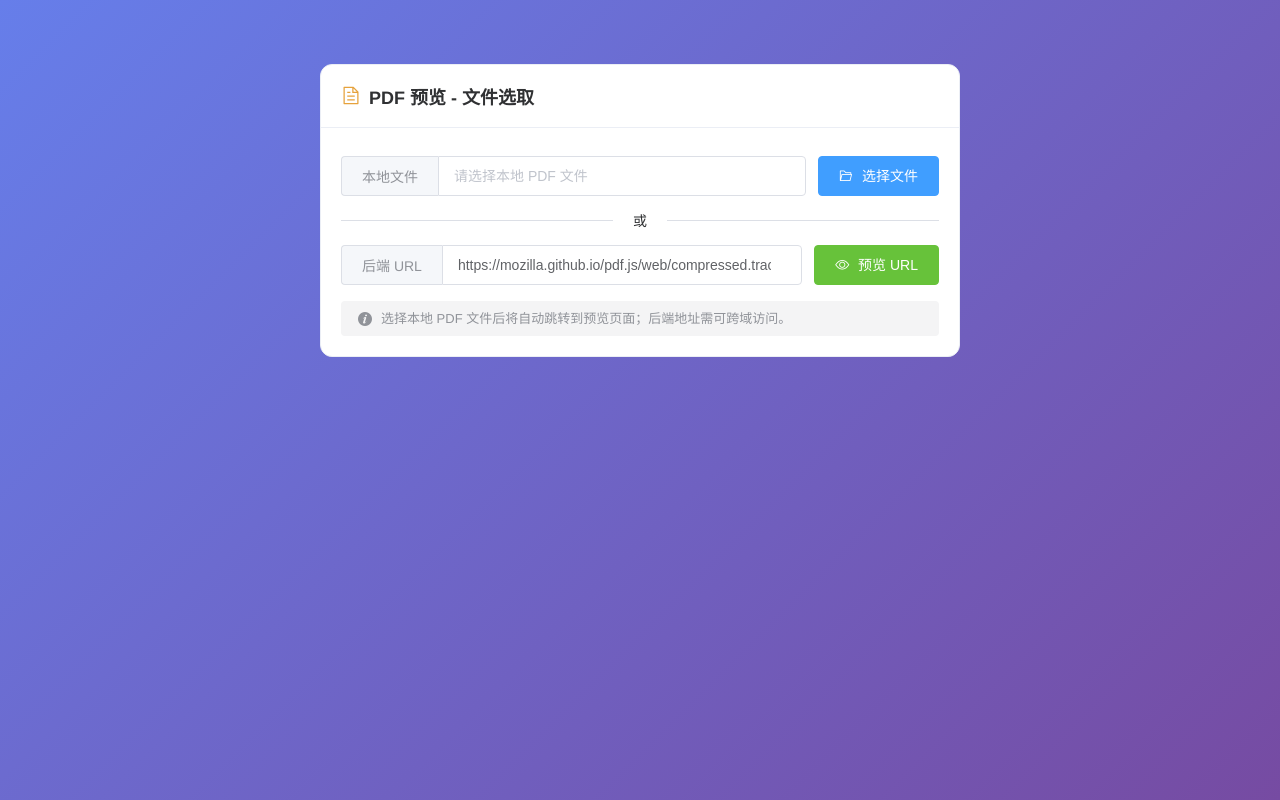
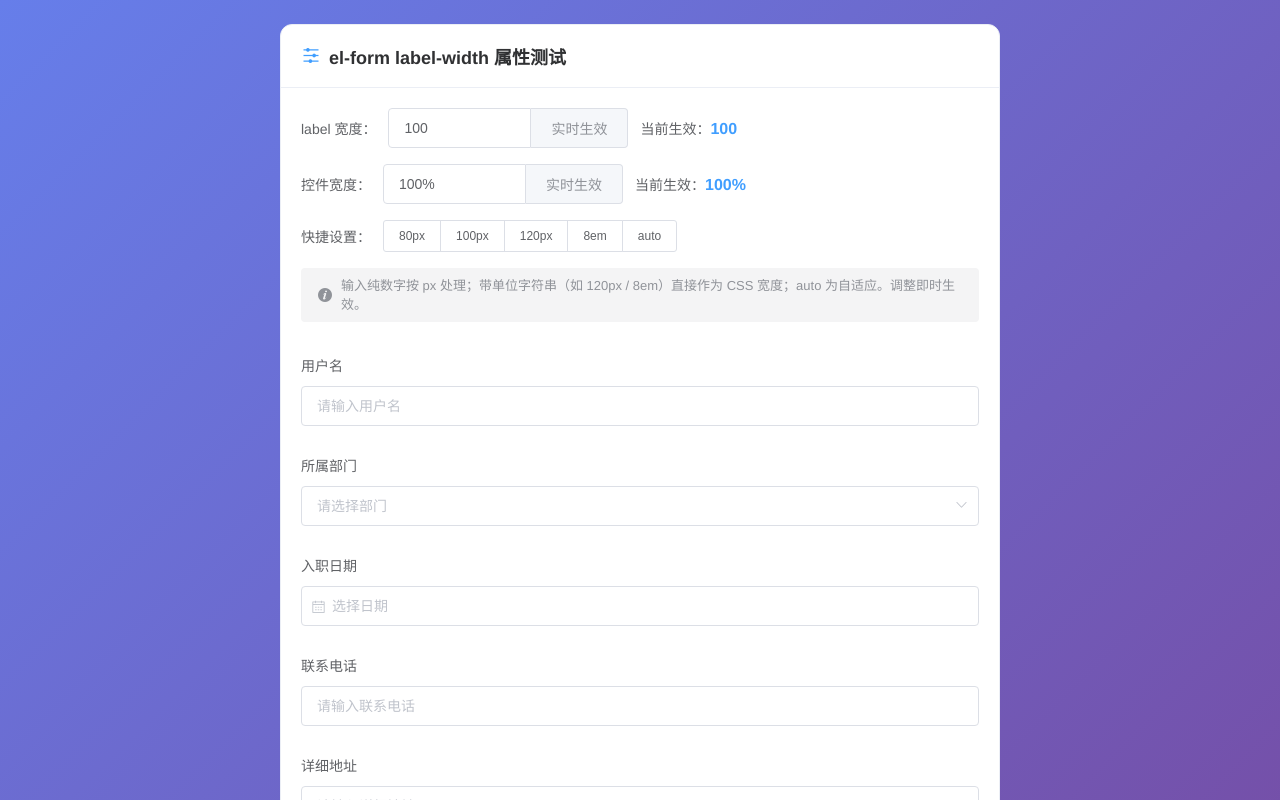
Before and after one commit to jarzhen/feProject, a Vue app: page / in a window 1280 px wide. Shown: the top 800 px of the page. Built offline with nearby package versions, Linux system fonts and the light colour scheme.

Commit message:
新增页面测试el-form的label-width

```diff
--- a/src/App.vue
+++ b/src/App.vue
@@ -1,16 +1,16 @@
 <template>
   <div id="app">
-    <PdfPreview />
+    <FormLabelWidth />
   </div>
 </template>
 
 <script>
-import PdfPreview from '@/views/PdfPreview/index.vue';
+import FormLabelWidth from '@/views/FormLabelWidth.vue';
 
 export default {
   name: 'App',
   components: {
-    PdfPreview
+    FormLabelWidth
   }
 };
 </script>
--- /dev/null
+++ b/src/views/FormLabelWidth.vue
@@ -0,0 +1,226 @@
+<template>
+  <div class="label-width-page">
+    <el-card class="main-card" shadow="hover">
+      <div slot="header" class="card-header">
+        <i class="el-icon-s-operation"></i>
+        <span>el-form label-width 属性测试</span>
+      </div>
+
+      <!-- 控制区 -->
+      <div class="control-panel">
+        <div class="control-row">
+          <span class="control-label">label 宽度：</span>
+          <el-input
+            v-model="labelWidthInput"
+            placeholder="支持数字(px) / 带单位 / auto"
+            clearable
+            class="width-input"
+          >
+            <template slot="append">实时生效</template>
+          </el-input>
+          <span class="current-value">
+            当前生效：<b>{{ labelWidth }}</b>
+          </span>
+        </div>
+
+        <div class="control-row">
+          <span class="control-label">控件宽度：</span>
+          <el-input
+            v-model="inputWidthInput"
+            placeholder="支持 100%、300px、20em 等"
+            clearable
+            class="width-input"
+          >
+            <template slot="append">实时生效</template>
+          </el-input>
+          <span class="current-value">
+            当前生效：<b>{{ inputWidth }}</b>
+          </span>
+        </div>
+
+        <div class="preset-row">
+          <span class="control-label">快捷设置：</span>
+          <el-button-group>
+            <el-button size="small" @click="labelWidthInput = '80'">80px</el-button>
+            <el-button size="small" @click="labelWidthInput = '100'">100px</el-button>
+            <el-button size="small" @click="labelWidthInput = '120px'">120px</el-button>
+            <el-button size="small" @click="labelWidthInput = '8em'">8em</el-button>
+            <el-button size="small" @click="labelWidthInput = 'auto'">auto</el-button>
+          </el-button-group>
+        </div>
+
+        <el-alert
+          class="tip"
+          title="输入纯数字按 px 处理；带单位字符串（如 120px / 8em）直接作为 CSS 宽度；auto 为自适应。调整即时生效。"
+          type="info"
+          :closable="false"
+          show-icon
+        />
+      </div>
+
+      <!-- 表单展示区 -->
+      <div class="form-panel">
+        <el-form :model="form" :label-width="labelWidth" label-position="right">
+          <el-form-item label="用户名">
+            <el-input
+              v-model="form.name"
+              placeholder="请输入用户名"
+              :style="{ width: inputWidth }"
+            />
+          </el-form-item>
+          <el-form-item label="所属部门">
+            <el-select
+              v-model="form.department"
+              placeholder="请选择部门"
+              :style="{ width: inputWidth }"
+            >
+              <el-option label="研发部" value="rd" />
+              <el-option label="产品部" value="pm" />
+              <el-option label="测试部" value="qa" />
+              <el-option label="运维部" value="ops" />
+            </el-select>
+          </el-form-item>
+          <el-form-item label="入职日期">
+            <el-date-picker
+              v-model="form.date"
+              type="date"
+              placeholder="选择日期"
+              :style="{ width: inputWidth }"
+            />
+          </el-form-item>
+          <el-form-item label="联系电话">
+            <el-input
+              v-model="form.phone"
+              placeholder="请输入联系电话"
+              :style="{ width: inputWidth }"
+            />
+          </el-form-item>
+          <el-form-item label="详细地址">
+            <el-input
+              v-model="form.address"
+              placeholder="请输入详细地址"
+              :style="{ width: inputWidth }"
+            />
+          </el-form-item>
+          <el-form-item label="备注说明">
+            <el-input
+              v-model="form.remark"
+              type="textarea"
+              :rows="3"
+              placeholder="请输入备注说明"
+              :style="{ width: inputWidth }"
+            />
+          </el-form-item>
+        </el-form>
+      </div>
+    </el-card>
+  </div>
+</template>
+
+<script>
+export default {
+  name: 'FormLabelWidth',
+  data() {
+    return {
+      labelWidthInput: '100',
+      inputWidthInput: '100%',
+      form: {
+        name: '',
+        department: '',
+        date: '',
+        phone: '',
+        address: '',
+        remark: ''
+      }
+    };
+  },
+  computed: {
+    // 解析 label-width：纯数字 -> number(px)，带单位/auto -> 原字符串
+    labelWidth() {
+      const v = String(this.labelWidthInput).trim();
+      if (!v) return 'auto';
+      if (/^\d+(\.\d+)?$/.test(v)) return Number(v);
+      return v;
+    },
+    // 解析控件宽度：纯数字 -> px 字符串，空 -> 100%，带单位 -> 原字符串
+    inputWidth() {
+      const v = String(this.inputWidthInput).trim();
+      if (!v) return '100%';
+      if (/^\d+(\.\d+)?$/.test(v)) return v + 'px';
+      return v;
+    }
+  }
+};
+</script>
+
+<style scoped>
+.label-width-page {
+  min-height: 100vh;
+  padding: 24px;
+  background: linear-gradient(135deg, #667eea 0%, #764ba2 100%);
+}
+
+.main-card {
+  max-width: 720px;
+  margin: 0 auto;
+  border-radius: 12px;
+}
+
+.card-header {
+  display: flex;
+  align-items: center;
+  gap: 8px;
+  font-size: 18px;
+  font-weight: 600;
+  color: #303133;
+}
+
+.card-header i {
+  font-size: 20px;
+  color: #409eff;
+}
+
+.control-panel {
+  padding-bottom: 8px;
+}
+
+.control-row,
+.preset-row {
+  display: flex;
+  align-items: center;
+  gap: 12px;
+  margin-bottom: 16px;
+}
+
+.control-label {
+  font-size: 14px;
+  color: #606266;
+  white-space: nowrap;
+}
+
+.width-input {
+  width: 240px;
+}
+
+.current-value {
+  font-size: 14px;
+  color: #606266;
+}
+
+.current-value b {
+  color: #409eff;
+  font-size: 16px;
+}
+
+.tip {
+  margin-bottom: 8px;
+}
+
+.form-panel {
+  padding: 8px 0;
+}
+
+.form-panel .el-form-item {
+  margin-bottom: 20px;
+}
+</style>
```
